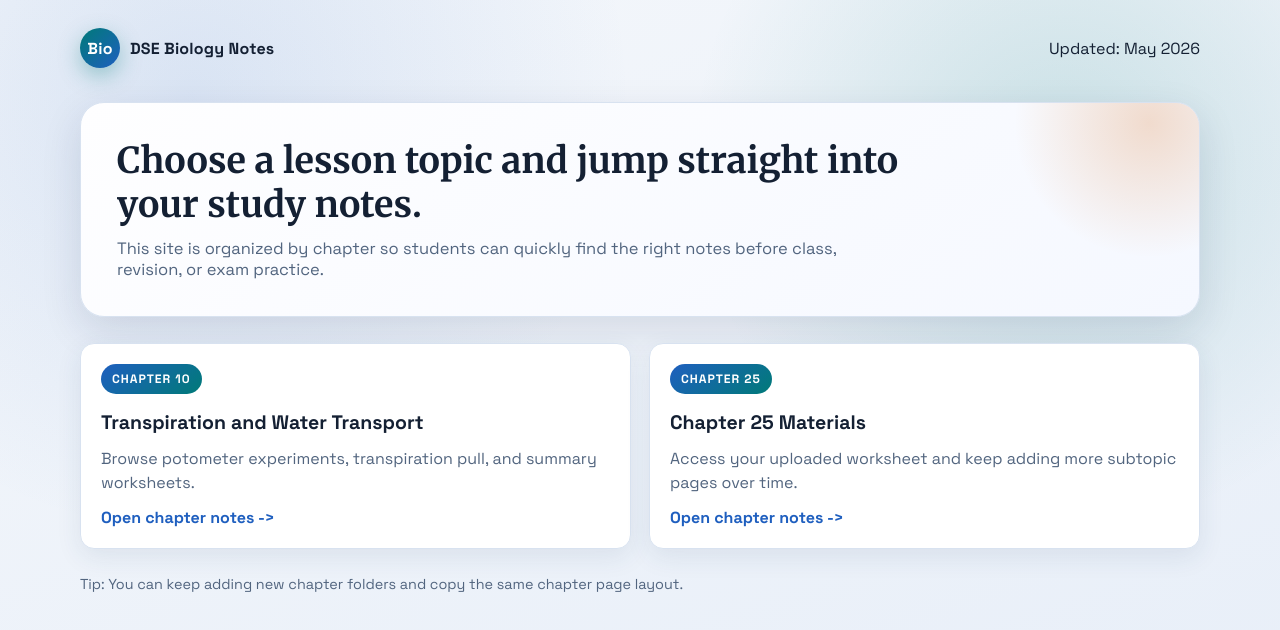
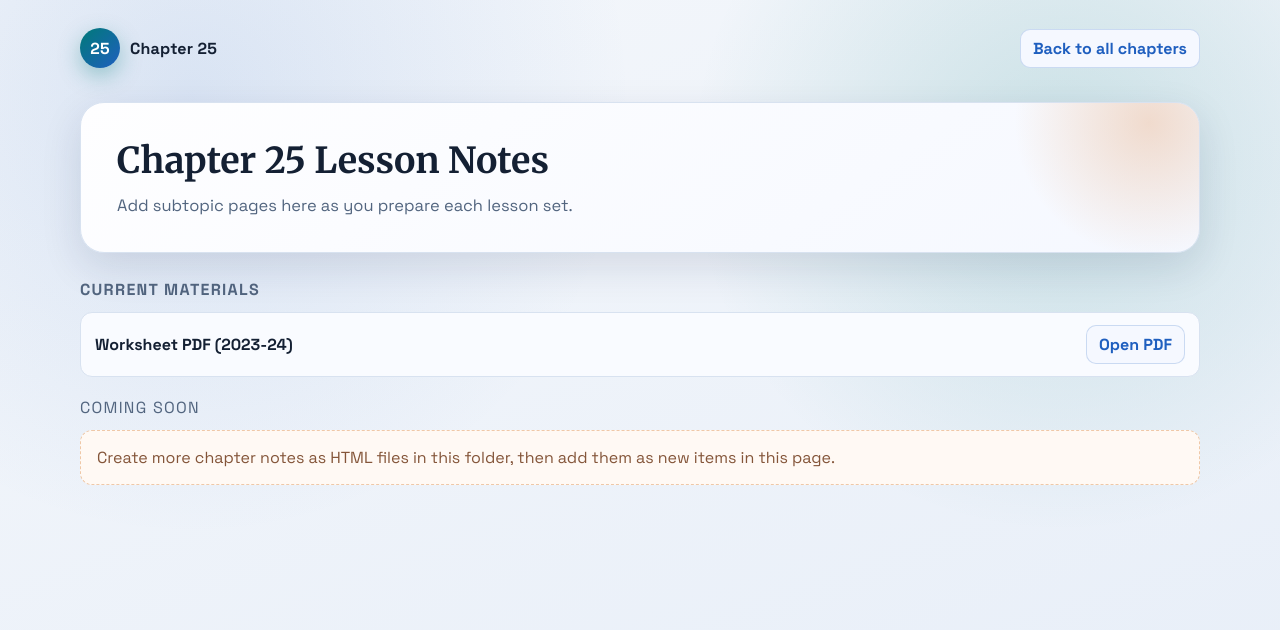
Before and after one commit to choitl039-oss/kcbiology, a plain HTML site: page index.html in a window 1280 px wide. Drawn offline with Linux system fonts and the light colour scheme.

Commit message:
Add files via upload

```diff
--- a/index.html
+++ b/index.html
@@ -4,48 +4,39 @@
   <meta charset="UTF-8" />
   <meta name="viewport" content="width=device-width, initial-scale=1.0" />
   <base href="/kcbiology/" />
-  <title>DSE Biology Notes Hub</title>
-  <meta name="description" content="Topic-by-topic DSE Biology lesson notes." />
+  <title>Chapter 25 - DSE Biology Notes</title>
   <link rel="preconnect" href="https://fonts.googleapis.com" />
   <link rel="preconnect" href="https://fonts.gstatic.com" crossorigin />
   <link href="https://fonts.googleapis.com/css2?family=Merriweather:wght@700&family=Space+Grotesk:wght@400;500;700&display=swap" rel="stylesheet" />
-  <link rel="stylesheet" href="styles.css" />
+  <link rel="stylesheet" href="../styles.css" />
 </head>
 <body>
   <main class="site-shell">
     <header class="topbar">
       <div class="brand">
-        <div class="brand-badge">Bio</div>
-        <div>DSE Biology Notes</div>
+        <div class="brand-badge">25</div>
+        <div>Chapter 25</div>
       </div>
-      <div>Updated: May 2026</div>
+      <a class="btn" href="../index.html">Back to all chapters</a>
     </header>
 
     <section class="hero">
-      <h1>Choose a lesson topic and jump straight into your study notes.</h1>
-      <p>
-        This site is organized by chapter so students can quickly find the right notes before class,
-        revision, or exam practice.
-      </p>
+      <h1>Chapter 25 Lesson Notes</h1>
+      <p>Add subtopic pages here as you prepare each lesson set.</p>
     </section>
 
-    <section class="card-grid" aria-label="Chapters">
-      <a class="lesson-card" href="10/index.html">
-        <div class="card-tag">Chapter 10</div>
-        <h2>Transpiration and Water Transport</h2>
-        <p>Browse potometer experiments, transpiration pull, and summary worksheets.</p>
-        <div class="card-link">Open chapter notes</div>
-      </a>
-
-      <a class="lesson-card" href="25/index.html">
-        <div class="card-tag">Chapter 25</div>
-        <h2>Chapter 25 Materials</h2>
-        <p>Access your uploaded worksheet and keep adding more subtopic pages over time.</p>
-        <div class="card-link">Open chapter notes</div>
-      </a>
+    <h2 class="section-title">Current materials</h2>
+    <section class="note-list">
+      <article class="note-item">
+        <span>Worksheet PDF (2023-24)</span>
+        <a class="btn" href="ws_ch25_e_modified_2324.pdf">Open PDF</a>
+      </article>
     </section>
 
-    <p class="footer-note">Tip: You can keep adding new chapter folders and copy the same chapter page layout.</p>
+    <div class="section-title">Coming soon</div>
+    <section class="empty-state">
+      Create more chapter notes as HTML files in this folder, then add them as new items in this page.
+    </section>
   </main>
 </body>
 </html>
```
